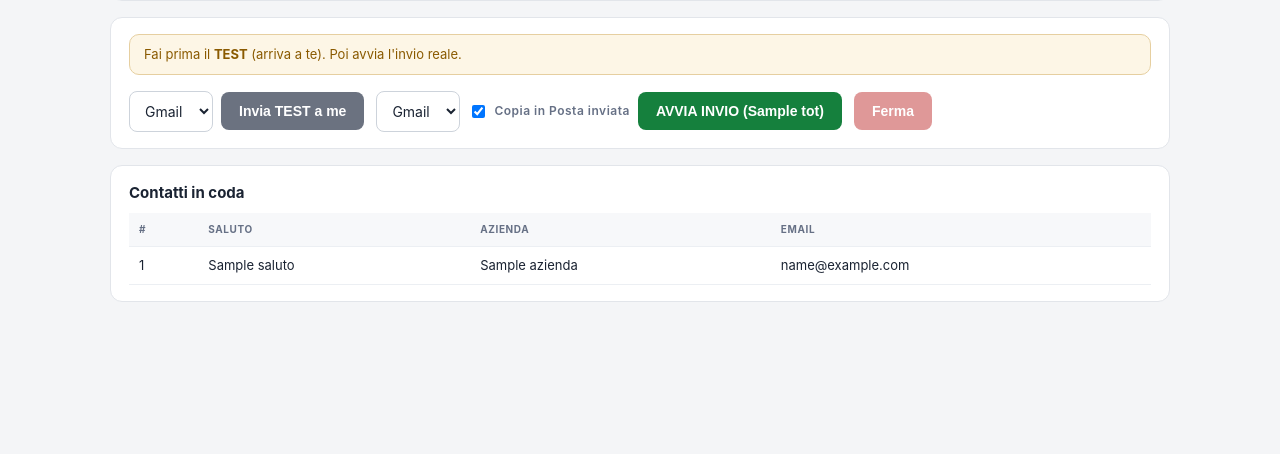
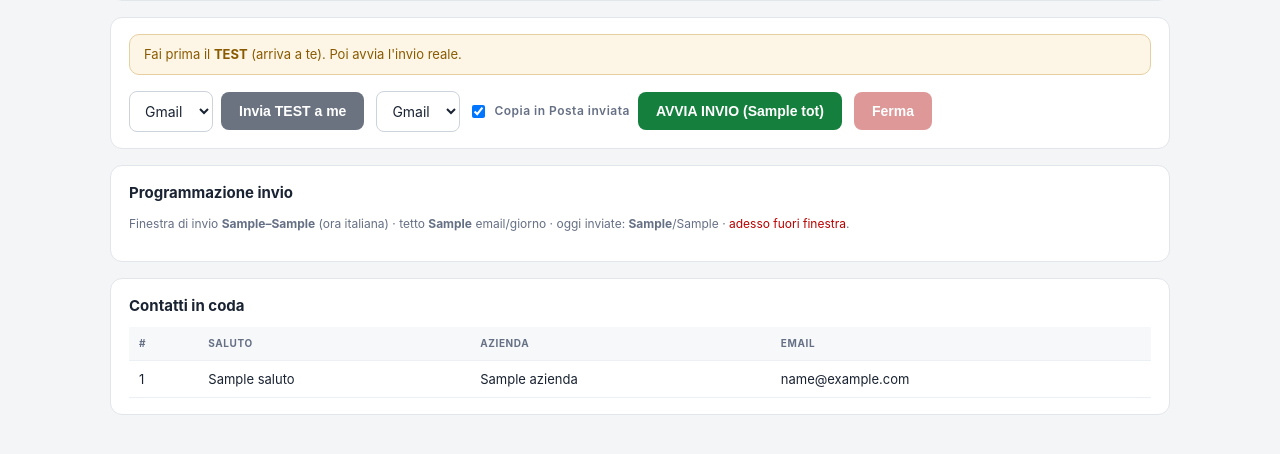
Before and after one commit to LucaSchoenbech/outreach-platform, a FastAPI app: template templates/invio.html in a window 1280 px wide. Shown: the part 186-640 px from the top of the page. Run offline with FastAPI, Linux system fonts and the light colour scheme; the template is opened without the code that fills it: most values are stand-ins (such as "Sample title", 1, 10 or a date in 2020); data that the repository does not hold is empty; parts of the project's set-up code (start-up, migrations or seed data) failed here and were passed over.

Commit message:
Programmazione invii: finestra 09:30-12:00, tetto 100/giorno, avvio automatico, min/max istanze 1 e CPU sempre attiva

```diff
--- a/app/config.py
+++ b/app/config.py
@@ -50,6 +50,11 @@ BREAK_MIN = _get_int("BREAK_MIN", 150)
 BREAK_MAX = _get_int("BREAK_MAX", 240)
 PAUSE_EVERY = _get_int("PAUSE_EVERY", 10)
 
+# Pianificazione invii automatici
+SEND_WINDOW_START = _get("SEND_WINDOW_START", "09:30")
+SEND_WINDOW_END = _get("SEND_WINDOW_END", "12:00")
+DAILY_LIMIT = _get_int("DAILY_LIMIT", 100)
+
 APP_HOST = _get("APP_HOST", "127.0.0.1")
 APP_PORT = _get_int("APP_PORT", 8788)
 
--- a/app/mailer.py
+++ b/app/mailer.py
@@ -38,6 +38,55 @@ def imap_config(channel):
         return (config.ARUBA_IMAP_SERVER, config.ARUBA_IMAP_PORT,
                 config.ARUBA_EMAIL, config.ARUBA_PASSWORD)
     return (config.IMAP_SERVER, config.IMAP_PORT, config.SENDER_EMAIL, config.SMTP_PASSWORD)
+
+
+def _ora_roma():
+    try:
+        from zoneinfo import ZoneInfo
+        return datetime.now(ZoneInfo("Europe/Rome"))
+    except Exception:
+        return datetime.now()
+
+
+def _hhmm(valore):
+    try:
+        h, m = str(valore).strip().split(":")
+        return int(h) * 60 + int(m)
+    except Exception:
+        return None
+
+
+def nella_finestra(adesso=None):
+    """True se l'ora italiana è dentro la finestra di invio configurata."""
+    adesso = adesso or _ora_roma()
+    inizio, fine = _hhmm(config.SEND_WINDOW_START), _hhmm(config.SEND_WINDOW_END)
+    if inizio is None or fine is None:
+        return True
+    ora = adesso.hour * 60 + adesso.minute
+    return inizio <= ora < fine
+
+
+def inviate_oggi():
+    """Numero di email inviate oggi (giorno italiano)."""
+    from app import models
+    adesso = _ora_roma()
+    inizio = adesso.replace(hour=0, minute=0, second=0, microsecond=0)
+    try:
+        if inizio.tzinfo is not None:
+            inizio = inizio.astimezone(timezone.utc)
+    except Exception:
+        pass
+    db = SessionLocal()
+    try:
+        return (db.query(models.OutreachMessage)
+                .filter(models.OutreachMessage.status == "sent",
+                        models.OutreachMessage.sent_at >= inizio).count())
+    finally:
+        db.close()
+
+
+def tetto_raggiunto():
+    return inviate_oggi() >= config.DAILY_LIMIT
 
 
 def build_message(row, sender, to=None, message_no=1):
@@ -125,13 +174,19 @@ def _persist(row, message_no, channel, subject, ok, err=""):
         db.close()
 
 
-def run_send(rows, channel, salva_copia=True, message_no=1):
+def run_send(rows, channel, salva_copia=True, message_no=1, finestra=False):
     mancanti = link_mancanti(get_email_template())
     if mancanti:
         with LOCK:
             STATE.update(running=False, finished=True, total=len(rows), done=0,
                          current="Invio bloccato",
                          error=f"Link non configurato: {', '.join(mancanti)}. Nessuna email inviata.")
+        return
+    if tetto_raggiunto():
+        with LOCK:
+            STATE.update(running=False, finished=True, total=len(rows), done=0,
+                         current=f"Tetto giornaliero raggiunto ({config.DAILY_LIMIT}): "
+                                 "riprendera' automaticamente", error="")
         return
     ch = channel_config(channel)
     with LOCK:
@@ -145,6 +200,16 @@ def run_send(rows, channel, salva_copia=True, message_no=1):
     try:
         for idx, row in enumerate(rows, 1):
             if STOP.is_set():
+                break
+            if finestra and not nella_finestra():
+                with LOCK:
+                    STATE["current"] = (f"Fuori finestra oraria ({config.SEND_WINDOW_START}\u2013"
+                                        f"{config.SEND_WINDOW_END}): riprendera' automaticamente")
+                break
+            if tetto_raggiunto():
+                with LOCK:
+                    STATE["current"] = (f"Tetto giornaliero raggiunto ({config.DAILY_LIMIT}): "
+                                        "riprendera' domani automaticamente")
                 break
             if smtp is None:
                 try:
--- a/app/main.py
+++ b/app/main.py
@@ -18,7 +18,7 @@ from fastapi.staticfiles import StaticFiles
 from fastapi.templating import Jinja2Templates
 
 from app import ai, mailer, models
-from app.config import APP_HOST, APP_PORT
+from app.config import APP_HOST, APP_PORT, DAILY_LIMIT, SEND_WINDOW_END, SEND_WINDOW_START
 from app.db import SessionLocal, init_db
 from app.email_builder import (
     LINK, LOGO, SUBJECT, build_apertura, build_email, build_email_html, build_saluto,
@@ -69,9 +69,42 @@ ALIASES = {
 from contextlib import asynccontextmanager
 
 
+def _scheduler_loop():
+    """Avvia automaticamente gli invii programmati, dentro la finestra oraria e sotto il tetto."""
+    import threading
+    import time as _time
+    while True:
+        try:
+            _time.sleep(45)
+            if mailer.STATE.get("running") or not mailer.nella_finestra() or mailer.tetto_raggiunto():
+                continue
+            db = SessionLocal()
+            try:
+                for camp in db.query(models.Campaign).filter_by(auto_send=True).all():
+                    rows = _ready_rows(db, camp)
+                    if not rows:
+                        camp.auto_send = False
+                        db.commit()
+                        continue
+                    with mailer.LOCK:
+                        if mailer.STATE.get("running"):
+                            break
+                    mailer.STOP.clear()
+                    threading.Thread(target=mailer.run_send,
+                                     args=(rows, camp.channel, True, 1, True),
+                                     daemon=True).start()
+                    break
+            finally:
+                db.close()
+        except Exception:
+            pass
+
+
 @asynccontextmanager
 async def lifespan(_app):
     init_db()
+    import threading
+    threading.Thread(target=_scheduler_loop, daemon=True).start()
     yield
 
 
@@ -871,6 +904,9 @@ def invio_page(request: Request, cid: str, user=Depends(require_user)):
     return templates.TemplateResponse(request, "invio.html", {
         "camp": camp, "rows": rows, "tot": len(rows),
         "state": mailer.STATE, "mode": "invio", "user": user,
+        "auto_send": camp.auto_send, "inviate_oggi": mailer.inviate_oggi(),
+        "nella_finestra": mailer.nella_finestra(), "daily_limit": DAILY_LIMIT,
+        "win_start": SEND_WINDOW_START, "win_end": SEND_WINDOW_END,
     })
 
 
@@ -887,6 +923,9 @@ def recall_page(request: Request, cid: str, user=Depends(require_user)):
     return templates.TemplateResponse(request, "invio.html", {
         "camp": camp, "rows": rows, "tot": len(rows),
         "state": mailer.STATE, "mode": "recall", "user": user,
+        "auto_send": camp.auto_send, "inviate_oggi": mailer.inviate_oggi(),
+        "nella_finestra": mailer.nella_finestra(), "daily_limit": DAILY_LIMIT,
+        "win_start": SEND_WINDOW_START, "win_end": SEND_WINDOW_END,
     })
 
 
@@ -909,8 +948,10 @@ def invio_start(cid: str = Form(""), mode: str = Form("invio"), channel: str = F
     if mailer.STATE.get("running"):
         return RedirectResponse(f"/campaign/{cid}/{mode}?msg=Invio+gia+in+corso", status_code=303)
     db = SessionLocal()
+    finestra = False
     try:
         camp = db.get(models.Campaign, cid)
+        finestra = bool(camp.auto_send) if camp else False
         rows = _recall_rows(db, camp) if mode == "recall" else _ready_rows(db, camp)
     finally:
         db.close()
@@ -919,9 +960,23 @@ def invio_start(cid: str = Form(""), mode: str = Form("invio"), channel: str = F
     mailer.STOP.clear()
     import threading
     threading.Thread(target=mailer.run_send,
-                     args=(rows, channel, salva_copia == "on", 2 if mode == "recall" else 1),
+                     args=(rows, channel, salva_copia == "on", 2 if mode == "recall" else 1, finestra),
                      daemon=True).start()
     return RedirectResponse(f"/campaign/{cid}/{mode}", status_code=303)
+
+
+@app.post("/campaign/{cid}/auto-send")
+def auto_send_toggle(cid: str, attiva: str = Form("1"), back: str = Form("/"),
+                     user=Depends(require_user)):
+    db = SessionLocal()
+    try:
+        camp = db.get(models.Campaign, cid)
+        if camp:
+            camp.auto_send = (attiva == "1")
+            db.commit()
+    finally:
+        db.close()
+    return RedirectResponse(back or f"/campaign/{cid}", status_code=303)
 
 
 @app.post("/invio/stop")
--- a/app/models.py
+++ b/app/models.py
@@ -70,6 +70,7 @@ class Campaign(Base):
     name: Mapped[str] = mapped_column(Text, nullable=False)
     status: Mapped[str] = mapped_column(Text, default="active", nullable=False)
     channel: Mapped[str] = mapped_column(Text, default="Gmail", nullable=False)
+    auto_send: Mapped[bool] = mapped_column(Boolean, default=False, nullable=False)
     created_by: Mapped[str | None] = mapped_column(Text)
     created_at: Mapped[datetime] = mapped_column(DateTime(timezone=True), server_default=func.now())
     updated_at: Mapped[datetime] = mapped_column(DateTime(timezone=True), server_default=func.now(), onupdate=func.now())
--- a/cloudrun_env.yaml
+++ b/cloudrun_env.yaml
@@ -15,6 +15,9 @@ DELAY_MAX: "115"
 BREAK_MIN: "150"
 BREAK_MAX: "240"
 PAUSE_EVERY: "10"
+SEND_WINDOW_START: "09:30"
+SEND_WINDOW_END: "12:00"
+DAILY_LIMIT: "100"
 DEEPSEEK_MODEL: "deepseek-v4-pro"
 DEEPSEEK_MODEL_FALLBACKS: "deepseek-flash"
 GEMINI_MODEL: "gemini-3.8-flash"
--- a/templates/invio.html
+++ b/templates/invio.html
@@ -65,6 +65,35 @@
     </div>
   </div>
 
+  <div class="card">
+    <h3 style="margin-top:0">Programmazione invio</h3>
+    <p class="hint">
+      Finestra di invio <b>{{ win_start }}–{{ win_end }}</b> (ora italiana) · tetto <b>{{ daily_limit }}</b> email/giorno ·
+      oggi inviate: <b>{{ inviate_oggi }}</b>/{{ daily_limit }} ·
+      {% if nella_finestra %}<span style="color:var(--ok)">adesso dentro la finestra</span>{% else %}<span style="color:#b00">adesso fuori finestra</span>{% endif %}.
+    </p>
+    {% if mode == 'invio' %}
+      {% if auto_send %}
+        <div class="row" style="gap:10px;align-items:center">
+          <span class="tag Pronta">Invio automatico attivo</span>
+          <form method="post" action="/campaign/{{ camp.campaign_id }}/auto-send">
+            <input type="hidden" name="attiva" value="0">
+            <input type="hidden" name="back" value="/campaign/{{ camp.campaign_id }}/invio">
+            <button class="btn gray" type="submit">Disattiva</button>
+          </form>
+        </div>
+        <div class="hint" style="margin-top:8px">L'invio parte da solo appena è dentro la finestra e riprende nei giorni successivi, finché ci sono contatti Pronti (max {{ daily_limit }}/giorno).</div>
+      {% else %}
+        <form method="post" action="/campaign/{{ camp.campaign_id }}/auto-send" class="row" style="gap:10px">
+          <input type="hidden" name="attiva" value="1">
+          <input type="hidden" name="back" value="/campaign/{{ camp.campaign_id }}/invio">
+          <button class="btn" type="submit">Programma invio automatico</button>
+          <span class="muted">Parte da solo dentro la finestra ({{ win_start }}–{{ win_end }}), max {{ daily_limit }}/giorno; riprende nei giorni successivi finché ci sono contatti Pronti.</span>
+        </form>
+      {% endif %}
+    {% endif %}
+  </div>
+
   <div class="card" id="progcard" style="{% if not state.running and not state.finished %}display:none{% endif %}">
     <div class="row spread">
       <div><b id="ptitle">Invio</b> <span id="pchan" style="color:var(--gold)"></span></div>
```
Also changed, not shown: app/db.py (+7 -0 lines), 2 other files.
